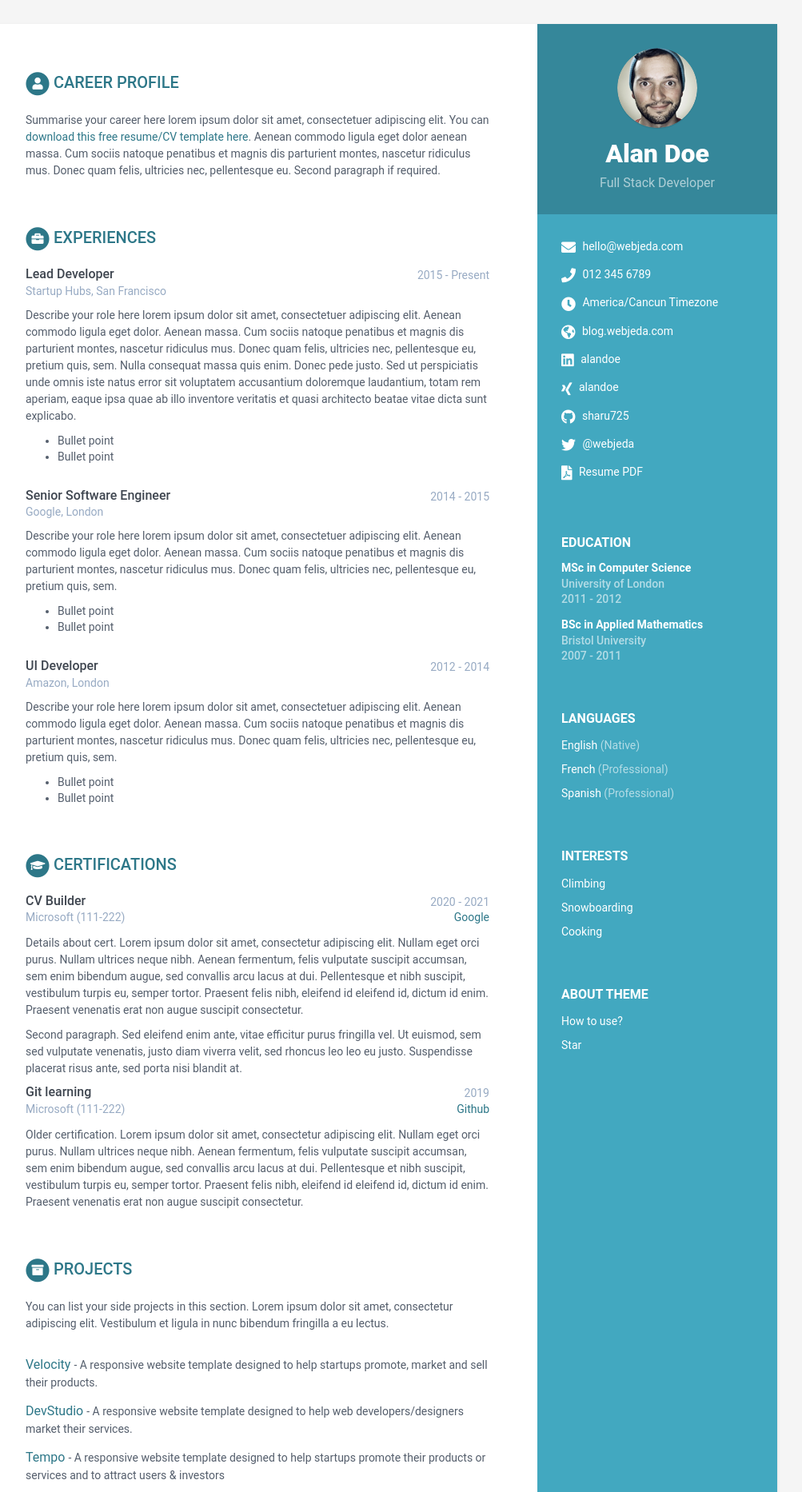
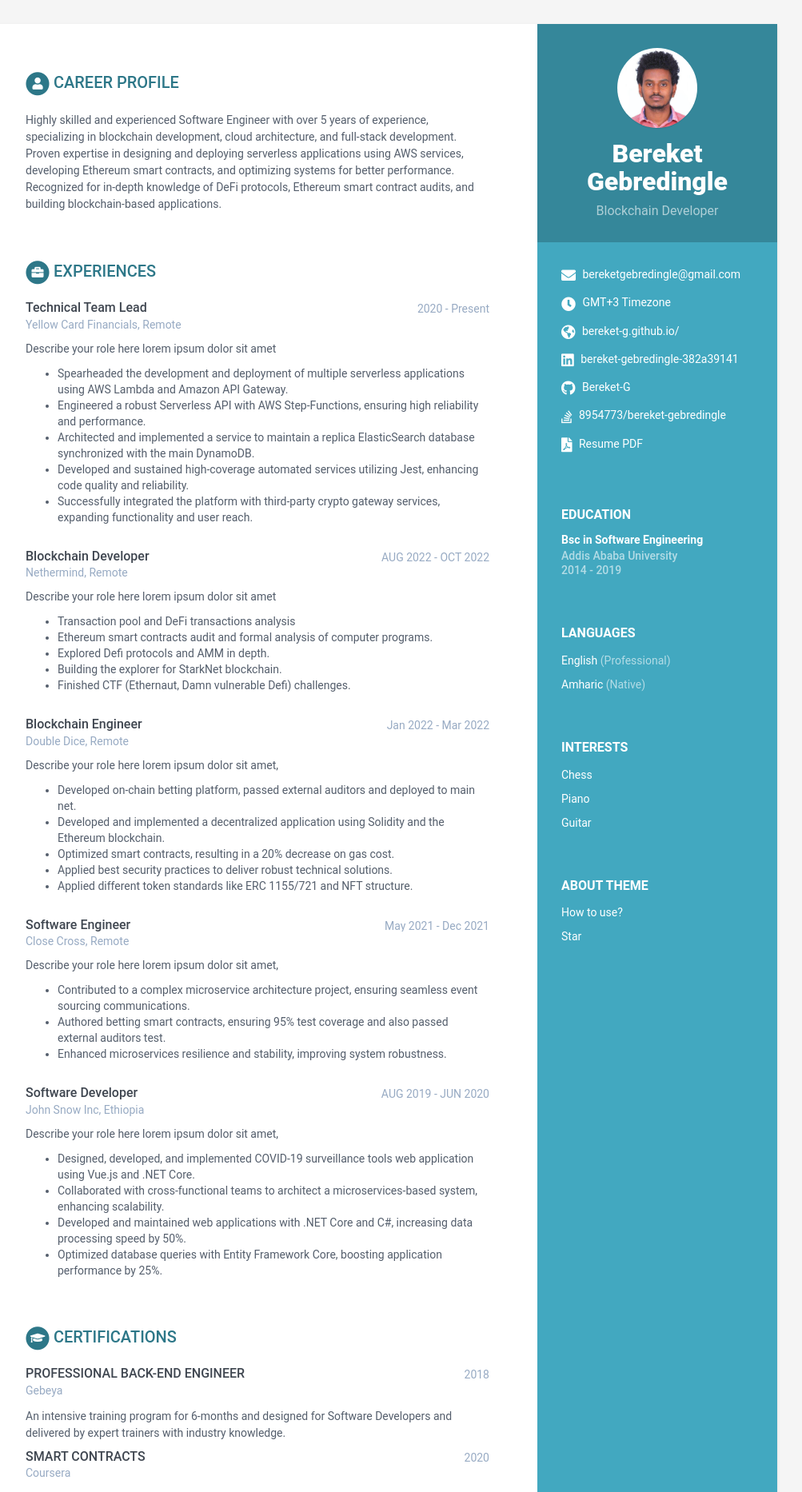
Before and after one commit to Bereket-G/Bereket-G.github.io, a Jekyll site: the page built from index.html, in a window 1280 px wide. Shown: the top 1866 px of the page at 80% size, without its empty margins (168-1171 px from the left). Built offline with Jekyll 4.4.1, drawn with Linux system fonts in a browser that asks for light colours; some of the changed text lies outside the part shown.

Commit message:
chore: wrap up skills and data input

```diff
--- a/_data/data.yml
+++ b/_data/data.yml
@@ -8,24 +8,23 @@ sidebar:
     education: True # set to False if you want education in main section instead of in sidebar
 
     # Profile information
-    name: Alan Doe
-    tagline: Full Stack Developer
-    avatar: profile.png  #place a 100x100 picture inside /assets/images/ folder and provide the name of the file below
+    name: Bereket Gebredingle
+    tagline: Blockchain Developer
+    avatar: profile.jpeg  #place a 100x100 picture inside /assets/images/ folder and provide the name of the file below
 
     # Sidebar links
-    email: hello@webjeda.com
-    phone: 012 345 6789
-    timezone: America/Cancun Timezone
+    email: bereketgebredingle@gmail.com
+    phone:
+    timezone: GMT+3 Timezone
     citizenship:
-    website: blog.webjeda.com #do not add http://
-    linkedin: alandoe
-    xing: alandoe
-    github: sharu725
+    website: bereket-g.github.io/ #do not add http://
+    linkedin: bereket-gebredingle-382a39141
+    xing:
+    github: Bereket-G
     telegram: # add your nickname without '@' sign
     gitlab:
     bitbucket:
-    twitter: '@webjeda'
-    stack-overflow: # Number/Username, e.g. 123456/alandoe
+    stack-overflow: 8954773/bereket-gebredingle
     codewars:
     goodreads: # Number-Username, e.g. 123456-alandoe
     pdf: http://www.africau.edu/images/default/sample.pdf
@@ -34,232 +33,140 @@ sidebar:
       title: Languages
       info:
         - idiom: English
-          level: Native
-
-        - idiom: French
           level: Professional
 
-        - idiom: Spanish
-          level: Professional
+        - idiom: Amharic
+          level: Native
 
     interests:
       title: Interests
       info:
-        - item: Climbing
+        - item: Chess
+          link: https://lichess.org/@/Bereket2460
+
+        - item: Piano
           link:
 
-        - item: Snowboarding
-          link:
-
-        - item: Cooking
+        - item: Guitar
           link:
 
 career-profile:
     title: Career Profile
     summary: |
-      Summarise your career here lorem ipsum dolor sit amet, consectetuer
-      adipiscing elit. You can [download this free resume/CV template here]().
-      Aenean commodo ligula eget dolor aenean massa. Cum sociis natoque
-      penatibus et magnis dis parturient montes, nascetur ridiculus mus.
-      Donec quam felis, ultricies nec, pellentesque eu.
-      Second paragraph if required.
+      Highly skilled and experienced Software Engineer with over 5 years of experience,
+      specializing in blockchain development, cloud architecture, and full-stack development.
+      Proven expertise in designing and deploying serverless applications using AWS services,
+      developing Ethereum smart contracts, and optimizing systems for better performance.
+      Recognized for in-depth knowledge of DeFi protocols, Ethereum smart contract audits,
+      and building blockchain-based applications.
 education:
     title: Education
     info:
-      - degree: MSc in Computer Science
-        university: University of London
-        time: 2011 - 2012
-        details: |
-          Describe your study here lorem ipsum dolor sit amet, consectetuer
-          adipiscing elit. Aenean commodo ligula eget dolor. Aenean massa. Cum
-          sociis natoque penatibus et magnis dis parturient montes, nascetur
-          ridiculus mus. Donec quam felis, ultricies nec, pellentesque eu,
-          pretium quis, sem.
-            - Bullet point
-            - Bullet point
-      - degree: BSc in Applied Mathematics
-        university: Bristol University
-        time: 2007 - 2011
-        details: |
-          Describe your study here lorem ipsum dolor sit amet, consectetuer
-          adipiscing elit. Aenean commodo ligula eget dolor. Aenean massa. Cum
-          sociis natoque penatibus et magnis dis parturient montes, nascetur
-          ridiculus mus. Donec quam felis, ultricies nec, pellentesque eu,
-          pretium quis, sem.
-            - Bullet point
-            - Bullet point
+      - degree: Bsc in Software Engineering
+        university: Addis Ababa University
+        time: 2014 - 2019
+        details:
 
 experiences:
     title: Experiences
     info:
-      - role: Lead Developer
-        time: 2015 - Present
-        company: Startup Hubs, San Francisco
+      - role: Technical Team Lead
+        time: 2020 - Present
+        company: Yellow Card Financials, Remote
         details: |
-          Describe your role here lorem ipsum dolor sit amet, consectetuer
-          adipiscing elit. Aenean commodo ligula eget dolor. Aenean massa.
-          Cum sociis natoque penatibus et magnis dis parturient montes,
-          nascetur ridiculus mus. Donec quam felis, ultricies nec,
-          pellentesque eu, pretium quis, sem. Nulla consequat massa quis
-          enim. Donec pede justo. Sed ut perspiciatis unde omnis iste natus
-          error sit voluptatem accusantium doloremque laudantium, totam rem
-          aperiam, eaque ipsa quae ab illo inventore veritatis et quasi
-          architecto beatae vitae dicta sunt explicabo.
-            - Bullet point
-            - Bullet point
-      - role: Senior Software Engineer
-        time: 2014 - 2015
-        company: Google, London
+          Describe your role here lorem ipsum dolor sit amet
+            - Spearheaded the development and deployment of multiple serverless applications using AWS Lambda and Amazon API Gateway.
+            - Engineered a robust Serverless API with AWS Step-Functions, ensuring high reliability and performance.
+            - Architected and implemented a service to maintain a replica ElasticSearch database synchronized with the main DynamoDB.
+            - Developed and sustained high-coverage automated services utilizing Jest, enhancing code quality and reliability.
+            - Successfully integrated the platform with third-party crypto gateway services, expanding functionality and user reach.
+      - role: Blockchain Developer
+        time: AUG 2022 - OCT 2022
+        company: Nethermind, Remote
         details: |
-          Describe your role here lorem ipsum dolor sit amet, consectetuer
-          adipiscing elit. Aenean commodo ligula eget dolor. Aenean massa.
-          Cum sociis natoque penatibus et magnis dis parturient montes,
-          nascetur ridiculus mus. Donec quam felis, ultricies nec,
-          pellentesque eu, pretium quis, sem.
-            - Bullet point
-            - Bullet point
-      - role: UI Developer
-        time: 2012 - 2014
-        company: Amazon, London
+          Describe your role here lorem ipsum dolor sit amet
+            - Transaction pool and DeFi transactions analysis
+            - Ethereum smart contracts audit and formal analysis of computer programs.
+            - Explored Defi protocols and AMM in depth.
+            - Building the explorer for StarkNet blockchain.
+            - Finished CTF (Ethernaut, Damn vulnerable Defi) challenges.
+      - role: Blockchain Engineer
+        time: Jan 2022 - Mar 2022
+        company: Double Dice, Remote
         details: |
-          Describe your role here lorem ipsum dolor sit amet, consectetuer
-          adipiscing elit. Aenean commodo ligula eget dolor. Aenean massa.
-          Cum sociis natoque penatibus et magnis dis parturient montes,
-          nascetur ridiculus mus. Donec quam felis, ultricies nec,
-          pellentesque eu, pretium quis, sem.
-            - Bullet point
-            - Bullet point
+          Describe your role here lorem ipsum dolor sit amet,
+            - Developed on-chain betting platform, passed external auditors and deployed to main net.
+            - Developed and implemented a decentralized application using Solidity and the Ethereum blockchain.
+            - Optimized smart contracts, resulting in a 20% decrease on gas cost.
+            - Applied best security practices to deliver robust technical solutions.
+            - Applied different token standards like ERC 1155/721 and NFT structure.
+      - role: Software Engineer
+        time: May 2021 - Dec 2021
+        company: Close Cross, Remote
+        details: |
+          Describe your role here lorem ipsum dolor sit amet,
+            - Contributed to a complex microservice architecture project, ensuring seamless event sourcing communications.
+            - Authored betting smart contracts, ensuring 95% test coverage and also passed external auditors test.
+            - Enhanced microservices resilience and stability, improving system robustness.
+      - role: Software Developer
+        time: AUG 2019 - JUN 2020
+        company: John Snow Inc, Ethiopia
+        details: |
+          Describe your role here lorem ipsum dolor sit amet,
+            - Designed, developed, and implemented COVID-19 surveillance tools web application using Vue.js and .NET Core.
+            - Collaborated with cross-functional teams to architect a microservices-based system, enhancing scalability.
+            - Developed and maintained web applications with .NET Core and C#, increasing data processing speed by 50%.
+            - Optimized database queries with Entity Framework Core, boosting application performance by 25%.
 
 certifications:
       title: Certifications
       list:
-        - name: CV Builder
+        - name: PROFESSIONAL BACK-END ENGINEER
+          start: 2018
+          end:
+          organization: Gebeya
+          credentialid:
+          credentialurl:
+          credentialname:
+          details: |
+            An intensive training program for 6-months and designed for Software Developers
+             and delivered by expert trainers with industry knowledge.
+        - name: SMART CONTRACTS
           start: 2020
-          end: 2021
-          organization: Microsoft
-          credentialid: 111-222
-          credentialurl: www.google.com
-          credentialname: Google
+          end:
+          organization: Coursera
+          credentialid:
+          credentialurl: https://www.coursera.org/account/accomplishments/verify/XLXPRZVZDYZP
+          credentialname:
           details: |
-            Details about cert. Lorem ipsum dolor sit amet, consectetur
-            adipiscing elit.
-            Nullam eget orci purus. Nullam ultrices neque nibh.
-            Aenean fermentum, felis vulputate suscipit accumsan,
-            sem enim bibendum augue, sed convallis arcu lacus at dui.
-            Pellentesque et nibh suscipit, vestibulum turpis eu, semper tortor.
-            Praesent felis nibh, eleifend id eleifend id, dictum id enim.
-            Praesent venenatis erat non augue suscipit consectetur.
-
-            Second paragraph. Sed eleifend enim ante, vitae efficitur purus
-            fringilla vel. Ut euismod, sem sed vulputate venenatis,
-            justo diam viverra velit, sed rhoncus leo leo eu justo.
-            Suspendisse placerat risus ante, sed porta nisi blandit at.
-        - name: Git learning
-          start: 2019
-          end:
-          organization: Microsoft
-          credentialid: 111-222
-          credentialurl: www.github.com
-          credentialname: Github
-          details: |
-            Older certification. Lorem ipsum dolor sit amet, consectetur
-            adipiscing elit.
-            Nullam eget orci purus. Nullam ultrices neque nibh.
-            Aenean fermentum, felis vulputate suscipit accumsan,
-            sem enim bibendum augue, sed convallis arcu lacus at dui.
-            Pellentesque et nibh suscipit, vestibulum turpis eu, semper tortor.
-            Praesent felis nibh, eleifend id eleifend id, dictum id enim.
-            Praesent venenatis erat non augue suscipit consectetur.
+            Design and program smart contracts in Solidity language and invoke them from
+            a simple web interface that Remix provides. This course features best practices
+            for designing solutions with smart contracts using Solidity and Remix IDE.
 
 projects:
     title: Projects
-    intro: >
-      You can list your side projects in this
-      section. Lorem ipsum dolor sit amet, consectetur adipiscing elit.
-      Vestibulum et ligula in nunc bibendum fringilla a eu lectus.
+    intro:
     assignments:
-      - title: Velocity
-        link: "#hook"
-        tagline: "A responsive website template designed to help startups promote, market and sell their products."
+      - title: Distributed File System
+        link: "https://github.com/Bereket-G/Google-File-System-Implementation-with-Python"
+        tagline: "A distributed file system that emulates Google's file storage methodology,
+        enabling efficient file management across multiple servers within a local network.
+        The system includes features for uploading files, which are divided into chunks and
+        distributed across various servers to optimize storage and access. It ensures seamless
+        file retrieval by downloading and reassembling chunks from different servers, maintaining data integrity and consistency. "
 
-      - title: DevStudio
-        link: "#"
-        tagline: "A responsive website template designed to help web developers/designers market their services."
-
-      - title: Tempo
-        link: "#"
-        tagline: "A responsive website template designed to help startups promote their products or services and to attract users &amp; investors"
-
-      - title: Atom
-        link: "#"
-        tagline: "A comprehensive website template solution for startups/developers to market their mobile apps."
-
-      - title: Delta
-        link: "#"
-        tagline: "A responsive Bootstrap one page theme designed to help app developers promote their mobile apps"
-
-oss:
-    title: OSS Contributions
-    intro: >
-      You can list your open source software contributions in this
-      section. Lorem ipsum dolor sit amet, consectetur adipiscing elit.
-      Vestibulum et ligula in nunc bibendum fringilla a eu lectus.
-    contributions:
-      - title: Tempo
-        link: "#"
-        tagline: "A responsive website template designed to help startups promote their products or services and to attract users &amp; investors"
-
-      - title: Atom
-        link: "#"
-        tagline: "A comprehensive website template solution for startups/developers to market their mobile apps."
-
-      - title: Delta
-        link: "#"
-        tagline: "A responsive Bootstrap one page theme designed to help app developers promote their mobile apps"
-
-publications:
-    title: Publications
-    intro: |
-      You can list your publications in this section. Lorem ipsum dolor sit
-      amet, consectetur adipiscing elit. Vestibulum et ligula in nunc
-      bibendum fringilla a eu lectus.
-    papers:
-      - title: The Art of Computer Programming
-        link: "#"
-        authors: Donald E. Knuth
-        conference: Addison-Wesley, 1968
-
-      - title: "Genetic Programming III: Darwinian Invention &amp; Problem Solving"
-        link: "#"
-        authors: Koza, J.R., Andre, D., Bennett, F.H., Keane, M.A.
-        conference: "Morgan Kaufmann Publishers Inc., San Francisco, CA, USA, 1st edn. (1999)"
-
-      - title: A syntax directed compiler for Algol 60
-        link: "#"
-        authors: Edgar T. Irons
-        conference: "Comm. ACM 4 (1961), 51–55"
+      - title: Simple Ethereum EVM
+        link: "https://github.com/Bereket-G/simple-ethereum-evm"
+        tagline: "A simple implementation of the Ethereum Virtual Machine (EVM) that can execute basic opcodes."
 
 skills:
     title: Skills &amp; Proficiency
 
     toolset:
-      - name: Python & Django
-        level: 98%
+      - name: Ethereum, Stellar, Solana
 
-      - name: Javascript & jQuery
-        level: 98%
+      - name: JavaScript, TypeScript, Python, PHP, Rust
 
-      - name: Angular
-        level: 98%
+      - name: AWS (Cognito, Lambda, Step-functions, DynamoDb, SQS, EventBridge)
 
-      - name: HTML5 & CSS
-        level: 95%
-
-      - name: Ruby on Rails
-        level: 85%
-
-      - name: Sketch & Photoshop
-        level: 60%
-
-footer: >
-    Designed with <i class="fas fa-heart"></i> by <a href="http://themes.3rdwavemedia.com" target="_blank" rel="nofollow">Xiaoying Riley</a>
+      - name: Databases (DynamoDB, PostgreSQL, MongoDB, Redis, ElasticSearch, MSSQL, MySQL)
--- a/_includes/skills.html
+++ b/_includes/skills.html
@@ -12,11 +12,6 @@
     {% for skill in skills.toolset %}
     <div class="item">
       <h3 class="level-title">{{ skill.name }}</h3>
-      {% assign skill_level = 'width: ' | append: skill.level %}
-      <div class="level-bar">
-        <div class="level-bar-inner" style="{{skill_level}}"></div>
-      </div>
-      <!--//level-bar-->
     </div>
     <!--//item-->
     {% endfor %}
--- a/_sass/_base.scss
+++ b/_sass/_base.scss
@@ -258,6 +258,7 @@ p {
     overflow: hidden;
   }
   .level-title {
+    width: 100%;
     font-size: 14px;
     margin-top: 0;
     margin-bottom: 12px;
--- a/_sass/_responsive.scss
+++ b/_sass/_responsive.scss
@@ -35,7 +35,7 @@
 @media (min-width: 992px) {
   .skillset .level-title {
     float: left;
-    width: 30%;
+    width: 100%;
     margin-bottom: 0;
   }
 
```
Also changed, not shown: assets/images/profile.jpeg (added), 1 other file.
